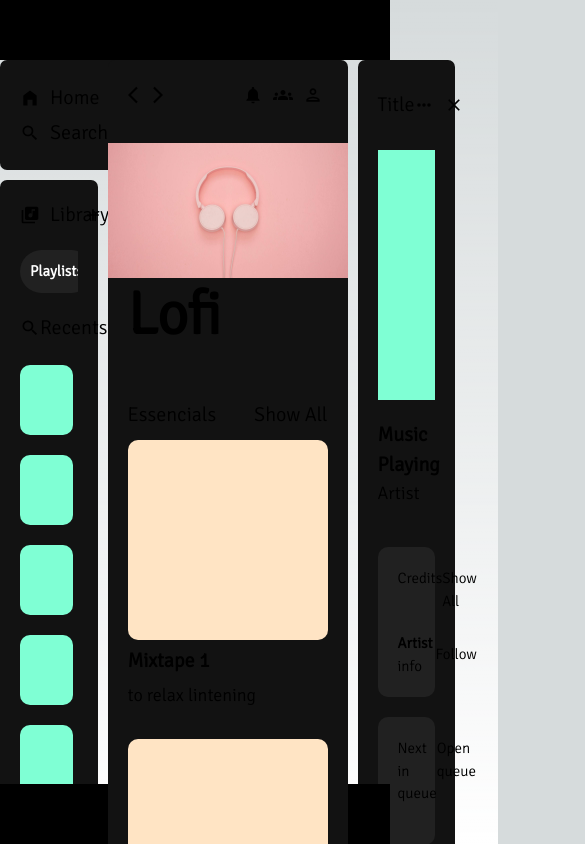
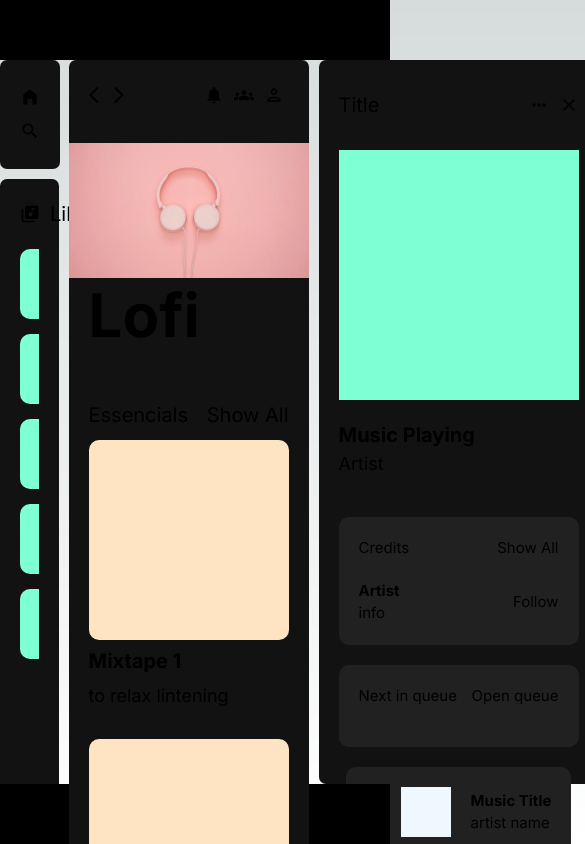
Before and after one commit to GuilhermeEger/spotify, a Next.js app: page / in a window 390 px wide. Shown: the top 844 px of the page, 585 px wide, since content can reach past the window. Built offline with nearby package versions, Linux system fonts and the light colour scheme.

Commit message:
some responsiveness adjusts

```diff
--- a/src/app/page.tsx
+++ b/src/app/page.tsx
@@ -1,3 +1,5 @@
+'use client'
+
 import MainPage from "@/components/pages/MainPage/MainPage";
 import { Signika } from 'next/font/google'
 
@@ -6,8 +8,13 @@ const signika = Signika({ subsets: ['latin'], weight: '300' });
 export default function Home() {
 
   return (
-    <main className={signika.className}>
+    <>
+      <style jsx global>{`
+        html {
+          font-family: ${signika.style.fontFamily};
+        }
+      `}</style>
       <MainPage />
-    </main>
+    </>
   );
 }
--- a/src/components/molecules/MenuItem/MenuItem.tsx
+++ b/src/components/molecules/MenuItem/MenuItem.tsx
@@ -10,7 +10,7 @@ const MenuItem: FC<Props> = ({ iconName, label }) => {
     return (
         <div className='menuBody'>
             <Icon name={iconName} />
-            <div>{label}</div>
+            <div className='menuLabel'>{label}</div>
         </div>)
 };
 export default MenuItem;
--- a/src/components/pages/MainPage/MainPage.css
+++ b/src/components/pages/MainPage/MainPage.css
@@ -28,6 +28,7 @@
     background-color: #121212;
     border-radius: 7px;
     padding: 20px;
+    min-width: 280px
 }
 
 .mainMenu{
@@ -41,8 +42,20 @@
 
 .library {
     background-color: #121212;
-    width: 25vw;
     height: 100%;
     border-radius: 7px;
     padding: 20px;
+    width: 25vw;
 }
+
+
+@media (width <= 1250px) {
+
+    .libraryItemsMain, .ml_header, .libraryHeaderActions, .li_labelWrap, .menuLabel  {
+        display: none;
+    }
+
+    .LeftSet, .library {
+    width: 15vw;
+    }
+}
```
